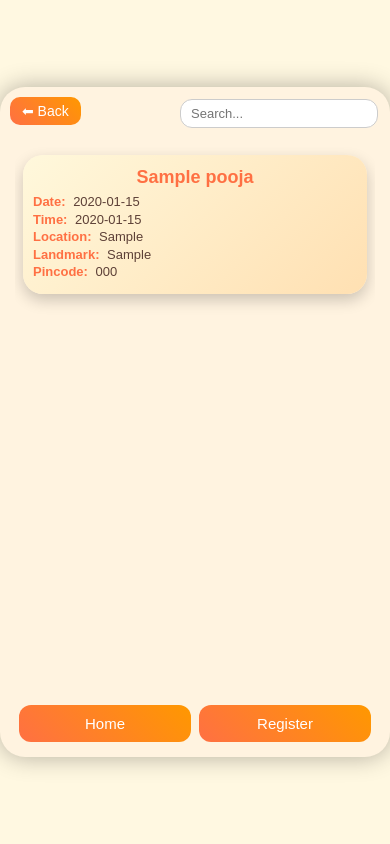
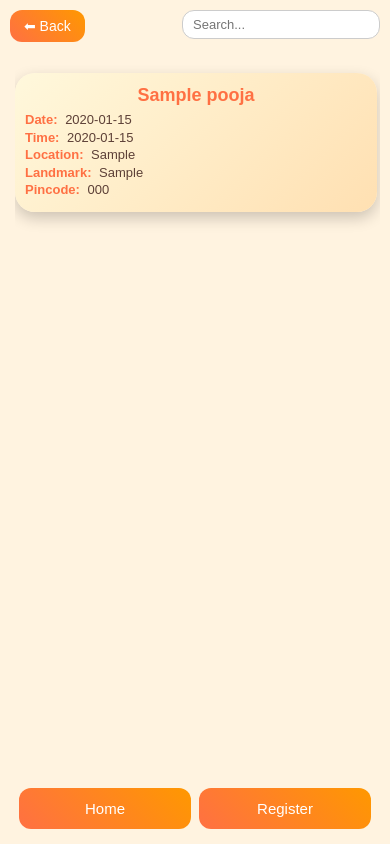
Before and after one commit to prasad6304868805/annadhana-prabhu, a Flask app: page /pooja in a window 390 px wide. Run offline with Flask 3, Linux system fonts and the light colour scheme; tables that the repository leaves empty hold one stand-in row (values such as "Sample post").

Commit message:
Updated HTML templates with mobile-responsive design

```diff
--- a/templates/pooja.html
+++ b/templates/pooja.html
@@ -7,24 +7,18 @@
 <style>
 body {
   font-family: "Poppins", sans-serif;
-  display: flex;
-  justify-content: center;
-  align-items: center;
+  margin: 0;
   background: #fff8e1;
-  margin: 0;
-  height: 100vh;
 }
 
 .container {
-  width: 360px;
-  aspect-ratio: 9/16;
+  width: 100vw;
+  height: 100vh;
   background: #fff3e0;
-  border-radius: 25px;
-  padding: 15px;
-  box-shadow: 0 0 25px rgba(0,0,0,0.3);
   display: flex;
   flex-direction: column;
-  align-items: center;
+  padding: 15px;
+  box-sizing: border-box;
   position: relative;
   overflow: hidden;
 }
@@ -33,25 +27,24 @@ body {
   position: absolute;
   top: 10px;
   left: 10px;
-  padding: 6px 12px;
+  padding: 8px 14px;
   border: none;
-  border-radius: 10px;
+  border-radius: 12px;
   background: linear-gradient(45deg,#ff7043,#ff9800);
   color: #fff;
   cursor: pointer;
+  font-size: 14px;
   transition: all 0.3s ease;
-  font-size: 14px;
 }
 .back-btn:hover {
   transform: scale(1.05);
   background: linear-gradient(45deg,#ff8f00,#ffc107);
 }
 
-/* Search input at top-right */
 .search-box {
   position: absolute;
-  top: 12px;
-  right: 12px;
+  top: 10px;
+  right: 10px;
 }
 .search-box input {
   padding: 6px 10px;
@@ -59,44 +52,26 @@ body {
   border: 1px solid #ccc;
   font-size: 13px;
 }
-.search-box button {
-  padding: 6px 10px;
-  border-radius: 12px;
-  border: none;
-  background: linear-gradient(45deg,#ff7043,#ff9800);
-  color: #fff;
-  font-size: 13px;
-  cursor: pointer;
-}
-.search-box button:hover {
-  background: linear-gradient(45deg,#ff8f00,#ffc107);
-}
 
 .card-container {
   flex: 1;
   width: 100%;
-  position: relative;
-  margin-top: 45px;
-  overflow: hidden;
+  margin-top: 50px;
+  overflow-y: auto;
+  padding-right: 5px;
 }
 
-.page {
-  position: absolute;
-  width: 100%;
-  top: 0;
-  left: 0;
-  transition: transform 0.4s ease, opacity 0.3s ease;
-}
+/* Hide scrollbar but allow scroll */
+.card-container::-webkit-scrollbar { width: 0; background: transparent; }
 
 .card {
-  width: 90%;
+  width: 95%;
   background: linear-gradient(135deg,#fff8dc,#ffe0b2);
   border-radius: 20px;
   padding: 12px 10px;
   box-shadow: 0 6px 15px rgba(0,0,0,0.2);
   margin: 8px auto;
   text-align: left;
-  overflow: hidden;
 }
 .card h3 {
   color: #ff7043;
@@ -134,7 +109,7 @@ body {
 .bottom-btns button{
   flex: 1;
   margin: 0 4px;
-  padding: 10px 0;
+  padding: 12px 0;
   border: none;
   border-radius: 12px;
   background: linear-gradient(45deg,#ff7043,#ff9800);
@@ -184,68 +159,25 @@ body {
 <script>
 const container = document.getElementById('cardContainer');
 const allCardsOriginal = Array.from(document.querySelectorAll('.card'));
-let filteredCards = [...allCardsOriginal];
-let currentPage = 0;
 
-// Function to display pages with 3 cards per page
-function displayPages(cards) {
-  container.innerHTML = '';
-  const perPage = 3;
-  const pages = [];
-  for (let i = 0; i < cards.length; i += perPage) {
-    const page = document.createElement('div');
-    page.className = 'page';
-    cards.slice(i, i + perPage).forEach(c => page.appendChild(c));
-    container.appendChild(page);
-    pages.push(page);
-  }
-  currentPage = 0;
-  showPage(currentPage);
-  return pages;
-}
-
-// Show page function
-function showPage(index) {
-  const pages = Array.from(container.querySelectorAll('.page'));
-  pages.forEach((p, i) => {
-    p.style.transform = `translateY(${(i - index) * 100}%)`;
-    p.style.opacity = i === index ? 1 : 0;
-  });
-}
-
-// Swipe detection
-let startY = 0;
-container.addEventListener('touchstart', e => startY = e.touches[0].clientY);
-container.addEventListener('touchend', e => {
-  const endY = e.changedTouches[0].clientY;
-  const pages = Array.from(container.querySelectorAll('.page'));
-  if (startY - endY > 50 && currentPage < pages.length - 1) {
-    currentPage++;
-    showPage(currentPage);
-  } else if (endY - startY > 50 && currentPage > 0) {
-    currentPage--;
-    showPage(currentPage);
-  }
-});
-
-// Initial display
-displayPages(filteredCards);
-
-// Search function - filters all card fields
 function search() {
   const query = document.getElementById('searchInput').value.toLowerCase().trim();
-  if (query === '') {
-    filteredCards = [...allCardsOriginal];
-  } else {
-    filteredCards = allCardsOriginal.filter(card => {
-      const texts = Array.from(card.querySelectorAll('h3, p')).map(el => el.innerText.toLowerCase());
-      return texts.some(text => text.includes(query));
-    });
+  container.innerHTML = '';
+
+  if (!query) {
+    allCardsOriginal.forEach(c => container.appendChild(c));
+    return;
   }
-  if (filteredCards.length === 0) {
+
+  const filtered = allCardsOriginal.filter(card => {
+    const texts = Array.from(card.querySelectorAll('h3, p')).map(el => el.innerText.toLowerCase());
+    return texts.some(text => text.includes(query));
+  });
+
+  if (filtered.length === 0) {
     container.innerHTML = '<div class="no-data">No matching Pooja entries found.</div>';
   } else {
-    displayPages(filteredCards);
+    filtered.forEach(c => container.appendChild(c));
   }
 }
 </script>
```
Also changed, not shown: templates/add_biksha.html (+38 -19 lines), templates/add_pooja.html (+34 -18 lines), templates/biksha.html (+36 -17 lines), templates/home.html (+25 -11 lines).
